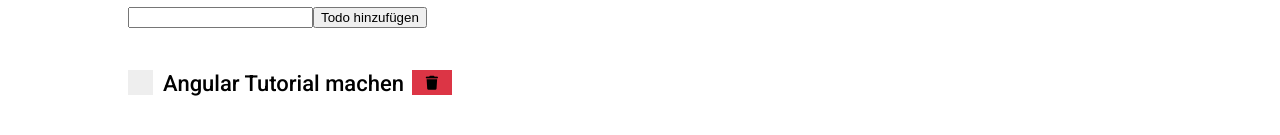
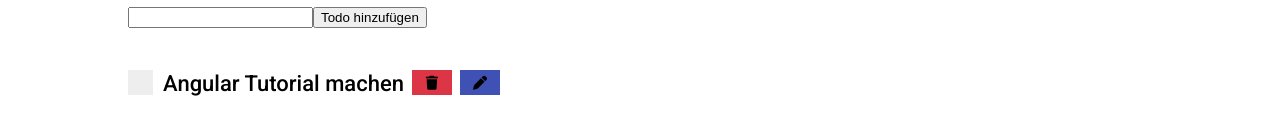
Before and after one commit to milljoniaer/angular-introduction, an Angular app: page / in a window 1280 px wide. Shown: the part 181-316 px from the top of the page. Built offline with nearby package versions, Linux system fonts and the light colour scheme.

Commit message:
feat: add edit mode

```diff
--- a/src/app/todo-list-item/todo-list-item.component.css
+++ b/src/app/todo-list-item/todo-list-item.component.css
@@ -20,6 +20,26 @@
 
 .remove-button:hover {
     background-color: #a03545;
+}
+
+.edit-button {
+    display: flex;
+    justify-content: center;
+    align-items: center;
+    height: 25px;
+    width: 40px;
+    margin-top: 2px;
+    background-color: #3f51b5;
+}
+
+.edit-button:hover {
+    background-color: #3f5190;
+}
+
+.todo-edit-field {
+    font-size: 20px;
+    font-weight: 700;
+    border: none;
 }
 
 .container {
--- a/src/app/todo-list-item/todo-list-item.component.html
+++ b/src/app/todo-list-item/todo-list-item.component.html
@@ -1,10 +1,12 @@
 <div class="todo-container">
     <h2 class="done-{{todo.done}}">
-        <label class="container">
+        <label *ngIf="!inEdit" class="container">
             <input #checkbox type="checkbox" (change)="setDone(todo)">
             <span class="checkmark checked-{{checkbox.checked}}"></span>
-            <span>{{ todo.title }}</span>
+            <span >{{ todo.title }}</span>
         </label>
+        <input *ngIf="inEdit" #editField class="todo-edit-field" value="{{todo.title}}" (keyup.enter)="changeTodoTitle(editField.value)">
     </h2>
     <div class="remove-button" (click)="removeTodo(todo.id)"><i class="fa-solid fa-trash"></i></div>
+    <div class="edit-button" (click)="setInEdit(true)"><i class="fa-solid fa-pen"></i></div>
 </div>
--- a/src/app/todo-list-item/todo-list-item.component.ts
+++ b/src/app/todo-list-item/todo-list-item.component.ts
@@ -1,4 +1,4 @@
-import { Component, Input, OnInit } from '@angular/core';
+import { Component, Input } from '@angular/core';
 import { TodoListService } from '../todo-list.service';
 
 @Component({
@@ -7,15 +7,12 @@
   styleUrls: ['./todo-list-item.component.css']
 })
 
-export class TodoListItemComponent implements OnInit {
+export class TodoListItemComponent {
 
   @Input() todo: any;
+  inEdit: boolean = false;
 
   constructor(private todoService: TodoListService) { }
-
-  ngOnInit(): void {
-  }
-
 
   removeTodo(id: number) {
     this.todoService.removeTodo(id)
@@ -24,4 +21,13 @@
   setDone(todo: any) {
     todo!.done = !todo?.done;
   }
+
+  setInEdit(newInEdit: boolean) {
+    this.inEdit = newInEdit;
+  }
+
+  changeTodoTitle(title: string) {
+    this.todo.title = title;
+    this.inEdit = false;
+  }
 }
```
Also changed, not shown: 1 other file (tests, documents, lock files or other folders).
